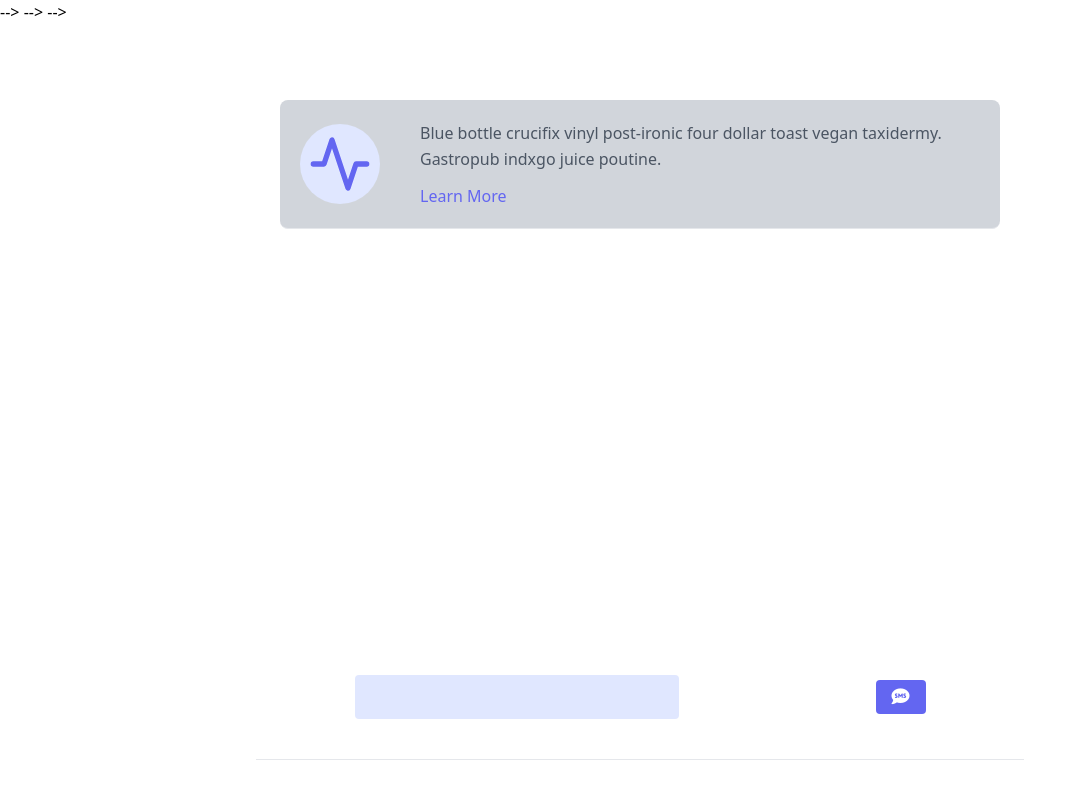
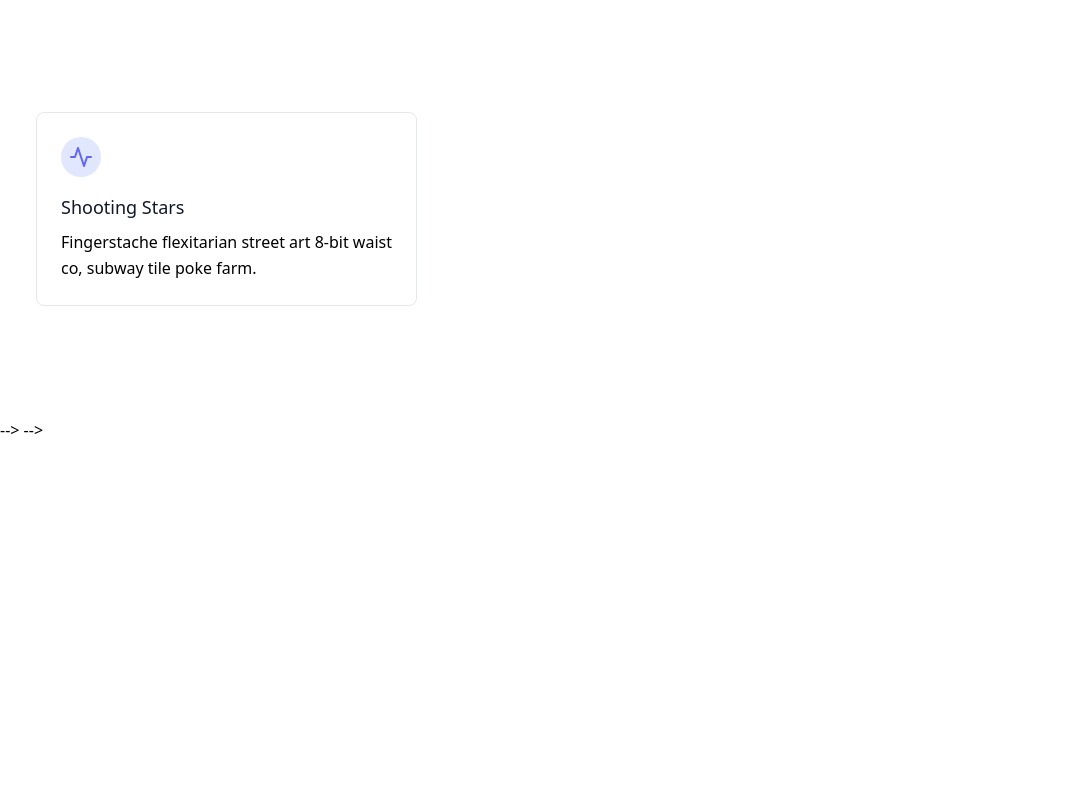
Before and after one commit to Rk-Thakur/fourthsemproject, a PHP site: page /practise.html in a window 1280 px wide. Shown: the whole page, without its empty margins (0-1087 px from the left). Run offline with PHP 8.4, Linux system fonts and the light colour scheme; some libraries are stand-ins or nearby versions.

Commit message:
finally finisehd

```diff
--- a/admin/client.php
+++ b/admin/client.php
@@ -75,7 +75,6 @@ if(!isset($_SESSION['uname'])){
             <th class="px-4 py-3 text-center">Trainer</th>
             <th class="px-4 py-3 text-center">Package</th>
             <th class="px-4 py-3 text-center">Payment</th>
-            <th class="px-4 py-3 text-center">Action</th>
 
               </tr>
             </thead>
@@ -107,7 +106,6 @@ if(!isset($_SESSION['uname'])){
                     <td  class="px-4 py-3 text-center"><?php echo $row["package"]; ?></td>
                     <td  class="px-4 py-3 text-center"><?php echo $row["payment"]; ?></td>
 
-                <td  class="px-4 py-3 text-center"><a href="deletemember.php?id=<?php echo $row["id"]; ?>"><i class="fas fa-trash"></i></a></td>
 
                 </tr>
                 <?php $count++;?>
--- a/admin/insertblog.php
+++ b/admin/insertblog.php
@@ -58,7 +58,7 @@ else{
 
     <div class="flex items-center h-screen w-full bg-gray-400">
   <div class="w-full bg-white rounded  p-8 m-4 md:max-w-sm md:mx-auto">
-    <h1 class=" w-full text-center text-grey-darkest mb-6">Blog</h1>
+    <h1 class=" w-full text-center text-2xl font-bold text-grey-darkest mb-6">Blog 📰</h1>
 
     <form class="" action="<?php echo $_SERVER['PHP_SELF']?>" method="POST" enctype="multipart/form-data">
       <div class="flex flex-col mb-4 md:w-full">
--- a/admin/insertgallery.php
+++ b/admin/insertgallery.php
@@ -45,7 +45,7 @@ else{
 <body>
 <div class="flex items-center h-screen w-full bg-gray-400">
   <div class="w-full bg-white rounded  p-8 m-4 md:max-w-sm md:mx-auto">
-    <h1 class=" w-full text-center text-grey-darkest mb-6">Gallery</h1>
+    <h1 class=" w-full text-center  text-2xl font-bold text-grey-darkest mb-6">Gallery 🏙 🌁</h1>
 
     <form class="" action="<?php echo $_SERVER['PHP_SELF']?>" method="POST" enctype="multipart/form-data">
       <div class="flex flex-col mb-4 md:w-full">
--- a/admin/insertpayment.php
+++ b/admin/insertpayment.php
@@ -49,7 +49,7 @@ else{
 
   <div class="w-full bg-white rounded  p-8 m-4 md:max-w-sm ">
 
-    <h1 class=" w-full text-center text-grey-darkest mb-6">Collection For 3 Months:</h1>
+    <h1 class=" w-full text-center text-2xl font-bold  text-grey-darkest mb-6">Collection For  Month: 💵</h1>
 
     <form class="" action="<?php echo $_SERVER['PHP_SELF']?>" method="POST" >
       <div class="flex flex-col mb-4 md:w-full">
--- a/admin/insertrainer.php
+++ b/admin/insertrainer.php
@@ -49,7 +49,7 @@ else{
 
 <div class="flex items-center h-screen w-full bg-gray-400">
   <div class="w-full bg-white rounded  p-8 m-4 md:max-w-sm md:mx-auto">
-    <h1 class=" w-full text-center text-grey-darkest mb-6">Trainer</h1>
+    <h1 class=" w-full text-center   text-2xl font-bold  text-grey-darkest mb-6">Trainer 💪😎👊</h1>
 
     <form class="" action="<?php echo $_SERVER['PHP_SELF']?>" method="POST" enctype="multipart/form-data">
       <div class="flex flex-col mb-4 md:w-full">
--- a/admin/insertworkout.php
+++ b/admin/insertworkout.php
@@ -51,7 +51,7 @@ else{
 
     <div class="flex items-center h-screen w-full bg-gray-400">
   <div class="w-full bg-white rounded  p-8 m-4 md:max-w-sm md:mx-auto">
-    <h1 class=" w-full text-center text-grey-darkest mb-6">Workout</h1>
+    <h1 class=" w-full text-center text-2xl font-bold text-grey-darkest mb-6">Workout 📹 </h1>
 
     <form class="" action="<?php echo $_SERVER['PHP_SELF']?>" method="POST" enctype="multipart/form-data">
       <div class="flex flex-col mb-4 md:w-full">
--- a/admin/message.php
+++ b/admin/message.php
@@ -75,7 +75,7 @@ else{
 
 
         <div class="sm:w-20 sm:h-20 h-13 w-13 sm:mr-10 inline-flex items-center justify-center rounded-lg bg-gray-900 text-indigo-500 flex-shrink-0">
-        <img src="images/logo.JPG" fill="none" title="AST GYM KHANA"   class="w-13 h-13    rounded-full" >
+        <img src="images/user.png" fill="none" title="AST GYM KHANA"   class="w-13 h-13    rounded-full" >
         </div>
 
         <div class="flex-grow sm:text-left text-center mt-6 sm:mt-0">
--- a/index.html
+++ b/index.html
@@ -1,5 +1,5 @@
 <!DOCTYPE html>
-<html lang="en">
+<html lang="en" data-theme="light">
 
 <head>
   <meta charset="UTF-8">
@@ -11,6 +11,8 @@
   rel="stylesheet"
   href="https://cdnjs.cloudflare.com/ajax/libs/animate.css/4.1.1/animate.min.css"
 />
+<link rel="icon" type="image/ico" href="images/favicon.ico"/>
+
 <!-- <style>
   body{
     filter:invert(1) hue-rotate(180deg);
--- a/practise.html
+++ b/practise.html
@@ -10,30 +10,19 @@
 
 </head>
 <body >
-  <section class="text-gray-600 body-font  absolute inset-0">
-    <div class="container p-10 m-10  mx-auto rounded-lg overflow-y-auto h-4/5">
-
-      <div class="flex items-center bg-gray-300  rounded-lg  lg:w-3/5 mx-auto border-b p-5 m-5 border-gray-200 sm:flex-row flex-col">
-        <div class="sm:w-20 sm:h-20 h-10 w-10 sm:mr-10 inline-flex items-center justify-center rounded-full bg-indigo-100 text-indigo-500 flex-shrink-0">
-          <svg fill="none" stroke="currentColor" stroke-linecap="round" stroke-linejoin="round" stroke-width="2" class="sm:w-16 sm:h-16 w-10 h-10" viewBox="0 0 24 24">
-            <path d="M22 12h-4l-3 9L9 3l-3 9H2"></path>
-          </svg>
+    <div class="container px-5 py-24 mx-auto">
+        <div class="xl:w-1/3 md:w-1/2 p-4">
+          <div class="border border-gray-200 p-6 rounded-lg">
+            <div class="w-10 h-10 inline-flex items-center justify-center rounded-full bg-indigo-100 text-indigo-500 mb-4">
+              <svg fill="none" stroke="currentColor" stroke-linecap="round" stroke-linejoin="round" stroke-width="2" class="w-6 h-6" viewBox="0 0 24 24">
+                <path d="M22 12h-4l-3 9L9 3l-3 9H2"></path>
+              </svg>
+            </div>
+            <h2 class="text-lg text-gray-900 font-medium title-font mb-2">Shooting Stars</h2>
+            <p class="leading-relaxed text-base">Fingerstache flexitarian street art 8-bit waist co, subway tile poke farm.</p>
+          </div>
         </div>
-        <div class="flex-grow sm:text-left text-center mt-6 sm:mt-0">
-          <p class="leading-relaxed text-base">Blue bottle crucifix vinyl post-ironic four dollar toast vegan taxidermy. Gastropub indxgo juice poutine.</p>
-          <p class="mt-3 text-indigo-500 inline-flex items-center text-1x">Learn More
-          </p>
-        </div>
-      </div>
-
     </div>
-    <div class=" absolute inset-x-0 bottom-0 flex items-center lg:w-3/5 mx-auto border-b pb-10 mb-10 border-gray-200 sm:flex-row flex-col">
-      <input class="flex mx-auto mt-20 text-gray-600  border-0 py-2 px-8 hover:bg-indigo-200 bg-indigo-100 rounded text-lg" type="text">
-      <button class="flex mx-auto mt-20 text-white bg-indigo-500 border-0 py-2 px-4 focus:outline-none hover:bg-indigo-600 rounded text-lg"><i class="fas fa-sms"></i></button>
-
-    </div>
-
-  </section>
 
 
 </body>
@@ -83,7 +72,7 @@
     <div class="piechart"></div>
 </body>
 
-</html> --> -->
+</html>
 
 
 <!-- <header class="bg-blue-600 shadow-md  z-50 w-full px-5 py-2 flex justify-between items-center">
```
Also changed, not shown: index.php (+1 -6 lines), register.php (+7 -6 lines), workout.php (+1 -6 lines), admin/editblog.php (indentation only), admin/images/user.png (added).
